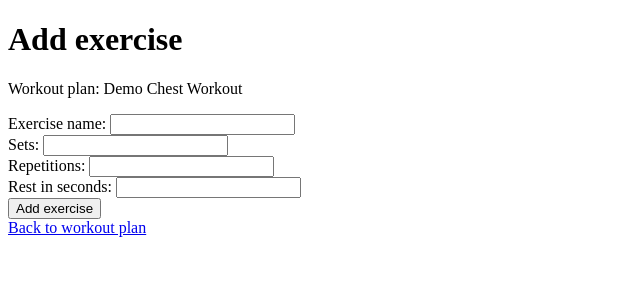
After one commit to Samirio-o/gymapp, a Spring Boot app: page /workout-plans/1/exercises/new in a window 1280 px wide. The commit adds this page. Shown: the top 300 px of the page, without its empty margins (0-640 px from the left). Run offline with Spring Boot 4, Linux system fonts and the light colour scheme; a user stored in the database is signed in; data comes from the database, SQL or seed files in the repository; some of the project's set-up classes (security, data sources, template engines, error pages and the like) are left out, and stand-ins take their place.

Commit message:
Add exercises to workout plans

```diff
--- a/src/main/java/fi/haagahelia/gymapp/config/ExerciseDataLoader.java
+++ b/src/main/java/fi/haagahelia/gymapp/config/ExerciseDataLoader.java
@@ -9,12 +9,6 @@ import org.springframework.core.annotation.Order;
 
 @Configuration
 public class ExerciseDataLoader {
-
-    private final ExerciseRepository exerciseRepository;
-
-    ExerciseDataLoader(ExerciseRepository exerciseRepository) {
-        this.exerciseRepository = exerciseRepository;
-    }
 
     /**
      * Creates sample exercises only when the repository is empty.
--- /dev/null
+++ b/src/main/java/fi/haagahelia/gymapp/web/ExerciseController.java
@@ -0,0 +1,84 @@
+package fi.haagahelia.gymapp.web;
+
+import fi.haagahelia.gymapp.domain.Exercise;
+import fi.haagahelia.gymapp.domain.WorkoutPlan;
+import fi.haagahelia.gymapp.repository.ExerciseRepository;
+import fi.haagahelia.gymapp.repository.WorkoutPlanRepository;
+import org.springframework.security.core.Authentication;
+import org.springframework.stereotype.Controller;
+import org.springframework.ui.Model;
+import org.springframework.web.bind.annotation.GetMapping;
+import org.springframework.web.bind.annotation.PathVariable;
+import org.springframework.web.bind.annotation.PostMapping;
+import org.springframework.web.bind.annotation.RequestParam;
+
+@Controller
+public class ExerciseController {
+
+    private final ExerciseRepository exerciseRepository;
+    private final WorkoutPlanRepository workoutPlanRepository;
+
+    public ExerciseController(
+            ExerciseRepository exerciseRepository,
+            WorkoutPlanRepository workoutPlanRepository) {
+        this.exerciseRepository = exerciseRepository;
+        this.workoutPlanRepository = workoutPlanRepository;
+    }
+
+    /**
+     * Shows the form for adding an exercise to a workout plan.
+     */
+    @GetMapping("/workout-plans/{planId}/exercises/new")
+    public String showCreateForm(
+            @PathVariable Long planId,
+            Authentication authentication,
+            Model model) {
+
+        WorkoutPlan workoutPlan = getUserWorkoutPlan(planId, authentication);
+        model.addAttribute("workoutPlan", workoutPlan);
+
+        return "exercise-form";
+    }
+
+    /**
+     * Saves a new exercise inside the selected workout plan.
+     */
+    @PostMapping("/workout-plans/{planId}/exercises")
+    public String createExercise(
+            @PathVariable Long planId,
+            @RequestParam String name,
+            @RequestParam int sets,
+            @RequestParam int repetitions,
+            @RequestParam int restTime,
+            Authentication authentication) {
+
+        WorkoutPlan workoutPlan = getUserWorkoutPlan(planId, authentication);
+
+        Exercise exercise = new Exercise();
+        exercise.setName(name);
+        exercise.setMuscleGroup(workoutPlan.getMuscleGroup());
+        exercise.setSets(sets);
+        exercise.setRepetitions(repetitions);
+        exercise.setRestTime(restTime);
+        exercise.setWorkoutPlan(workoutPlan);
+
+        exerciseRepository.save(exercise);
+
+        return "redirect:/workout-plans/" + planId;
+    }
+
+    private WorkoutPlan getUserWorkoutPlan(
+            Long planId,
+            Authentication authentication) {
+
+        WorkoutPlan workoutPlan = workoutPlanRepository.findById(planId)
+                .orElseThrow();
+
+        if (!workoutPlan.getUser().getUsername()
+                .equals(authentication.getName())) {
+            throw new IllegalStateException("Workout plan does not belong to user");
+        }
+
+        return workoutPlan;
+    }
+}
--- /dev/null
+++ b/src/main/resources/templates/exercise-form.html
@@ -0,0 +1,53 @@
+<!DOCTYPE html>
+<html lang="en" xmlns:th="http://www.thymeleaf.org">
+<head>
+    <meta charset="UTF-8">
+    <title>Add Exercise - GymApp</title>
+</head>
+<body>
+    <h1>Add exercise</h1>
+
+    <p>
+        Workout plan:
+        <span th:text="${workoutPlan.name}">Workout plan</span>
+    </p>
+
+    <form th:action="@{/workout-plans/{id}/exercises(id=${workoutPlan.id})}"
+          method="post">
+
+        <input type="hidden"
+               th:name="${_csrf.parameterName}"
+               th:value="${_csrf.token}">
+
+        <label>
+            Exercise name:
+            <input type="text" name="name" required>
+        </label>
+        <br>
+
+        <label>
+            Sets:
+            <input type="number" name="sets" min="1" required>
+        </label>
+        <br>
+
+        <label>
+            Repetitions:
+            <input type="number" name="repetitions" min="1" required>
+        </label>
+        <br>
+
+        <label>
+            Rest in seconds:
+            <input type="number" name="restTime" min="0" required>
+        </label>
+        <br>
+
+        <button type="submit">Add exercise</button>
+    </form>
+
+    <a th:href="@{/workout-plans/{id}(id=${workoutPlan.id})}">
+        Back to workout plan
+    </a>
+</body>
+</html>
--- a/src/main/resources/templates/home.html
+++ b/src/main/resources/templates/home.html
@@ -13,7 +13,9 @@
 
     <ul>
         <li th:each="workoutPlan : ${workoutPlans}">
-            <span th:text="${workoutPlan.name}">Workout name</span>
+            <a th:href="@{/workout-plans/{id}(id=${workoutPlan.id})}" th:text="${workoutPlan.name}">
+                Workout name
+            </a>
             -
             <span th:text="${#strings.capitalize(workoutPlan.muscleGroup)}">
                 Muscle group
```
Also changed, not shown: src/main/java/fi/haagahelia/gymapp/web/WorkoutPlanController.java (+40 -1 lines), src/main/resources/templates/workout-plan-details.html (added, +42 -0 lines).
